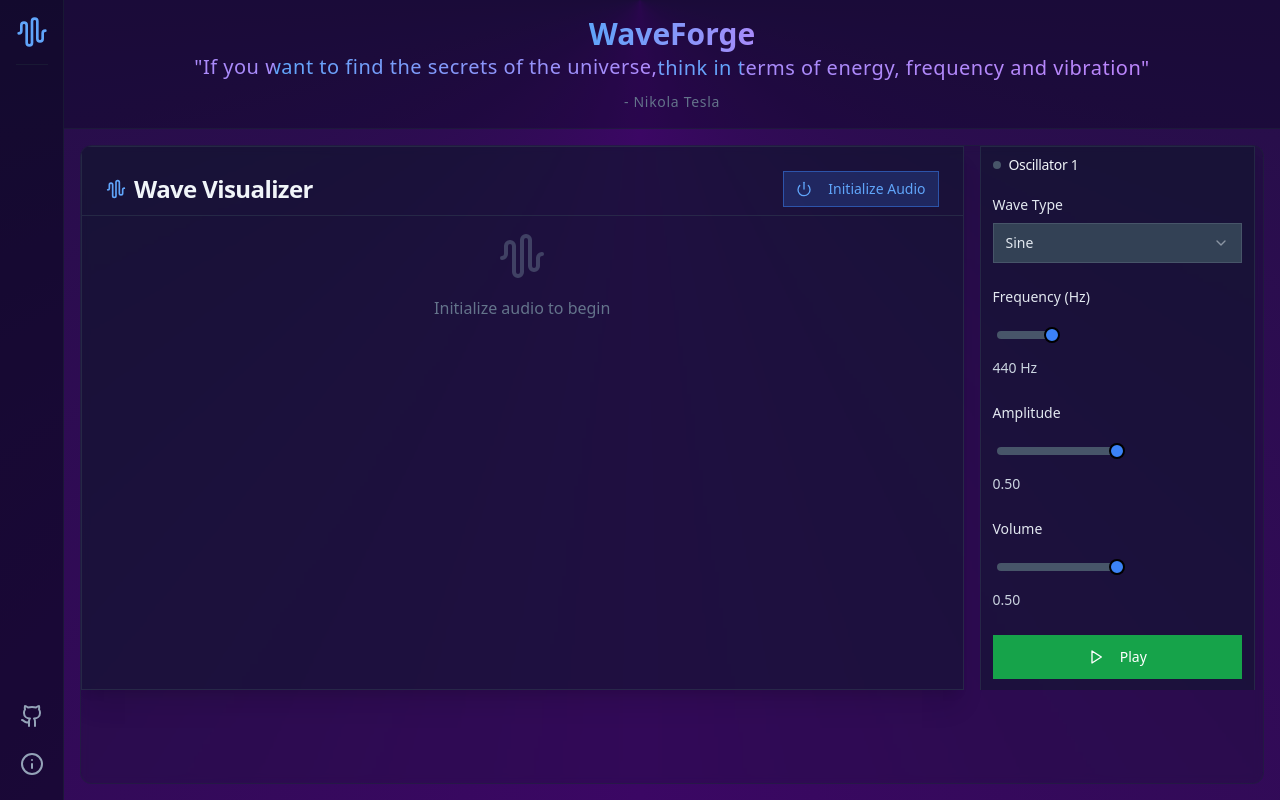
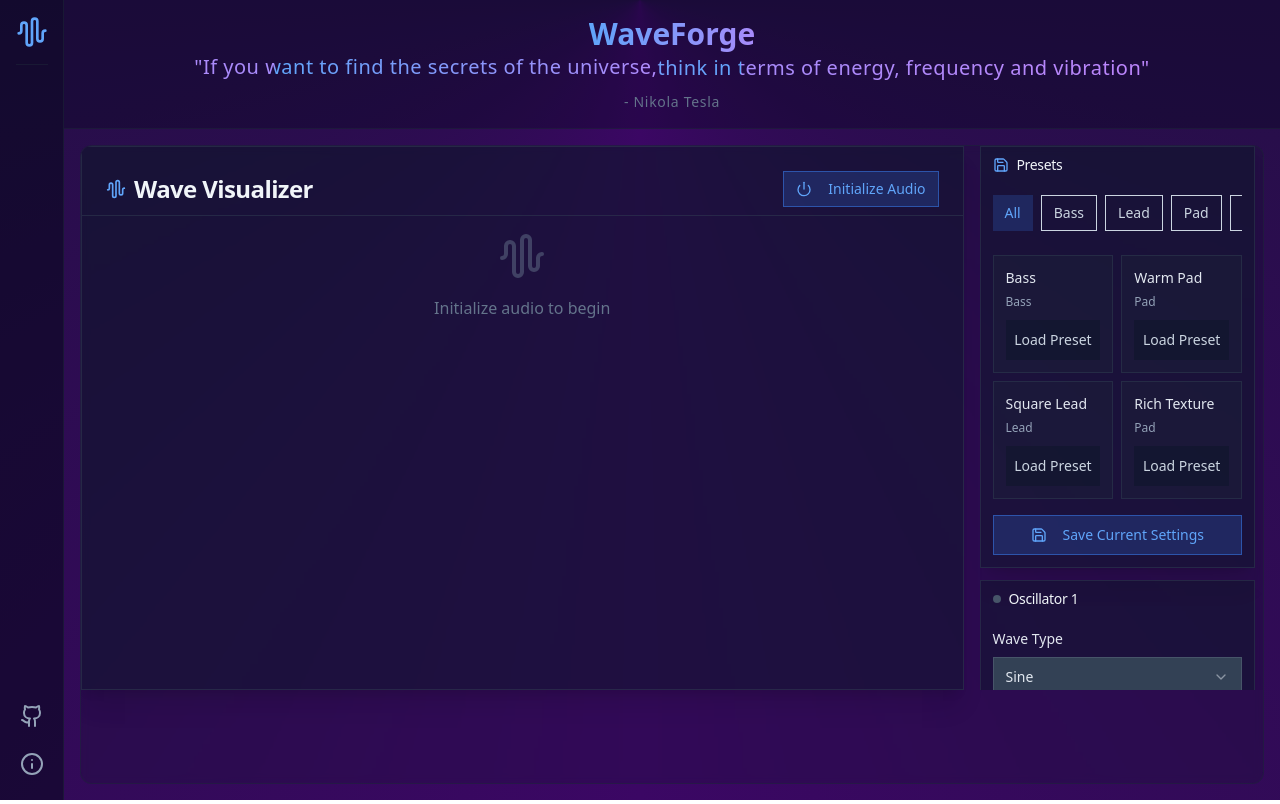
Before and after one commit to Sohaib-2/WaveForge, a React (Vite) app: page / in a window 1280 px wide. Built offline with nearby package versions, Linux system fonts and the light colour scheme.

Commit message:
added more presets

```diff
--- /dev/null
+++ b/src/components/Controls/PresetManager.jsx
@@ -0,0 +1,224 @@
+import React, { useState, useEffect } from 'react';
+import { Button } from '@/components/ui/button';
+import { Input } from '@/components/ui/input';
+import {
+  Dialog,
+  DialogContent,
+  DialogHeader,
+  DialogTitle,
+  DialogFooter,
+} from '@/components/ui/dialog';
+import { Save, Trash2, Star, Folder } from 'lucide-react';
+
+// Built-in presets
+const DEFAULT_PRESETS = {
+  'Bass': {
+    category: 'Bass',
+    settings: [
+      { type: 'sine', frequency: 55, amplitude: 0.7, volume: 0.8 },
+      { type: 'sine', frequency: 110, amplitude: 0.3, volume: 0.5 }
+    ]
+  },
+  'Warm Pad': {
+    category: 'Pad',
+    settings: [
+      { type: 'sine', frequency: 220, amplitude: 0.4, volume: 0.6 },
+      { type: 'sine', frequency: 440, amplitude: 0.3, volume: 0.4 },
+      { type: 'triangle', frequency: 880, amplitude: 0.2, volume: 0.3 }
+    ]
+  },
+  'Square Lead': {
+    category: 'Lead',
+    settings: [
+      { type: 'square', frequency: 440, amplitude: 0.4, volume: 0.6 },
+      { type: 'square', frequency: 443, amplitude: 0.2, volume: 0.3 }
+    ]
+  },
+  'Rich Texture': {
+    category: 'Pad',
+    settings: [
+      { type: 'sine', frequency: 220, amplitude: 0.3, volume: 0.6 },
+      { type: 'triangle', frequency: 330, amplitude: 0.2, volume: 0.4 },
+      { type: 'sawtooth', frequency: 440, amplitude: 0.1, volume: 0.3 }
+    ]
+  },
+};
+
+// Load presets from localStorage
+const loadCustomPresets = () => {
+  try {
+    const saved = localStorage.getItem('waveforge-presets');
+    return saved ? JSON.parse(saved) : {};
+  } catch (error) {
+    console.error('Error loading presets:', error);
+    return {};
+  }
+};
+
+// Save presets to localStorage
+const saveCustomPresets = (presets) => {
+  try {
+    localStorage.setItem('waveforge-presets', JSON.stringify(presets));
+  } catch (error) {
+    console.error('Error saving presets:', error);
+  }
+};
+
+const PresetManager = ({ currentSettings, onPresetLoad }) => {
+  const [customPresets, setCustomPresets] = useState({});
+  const [saveDialogOpen, setSaveDialogOpen] = useState(false);
+  const [newPresetName, setNewPresetName] = useState('');
+  const [selectedCategory, setSelectedCategory] = useState('All');
+
+  // Load custom presets on mount
+  useEffect(() => {
+    setCustomPresets(loadCustomPresets());
+  }, []);
+
+  const categories = ['All', 'Bass', 'Lead', 'Pad', 'Custom'];
+
+  const saveNewPreset = () => {
+    if (!newPresetName.trim()) return;
+
+    const newPresets = {
+      ...customPresets,
+      [newPresetName]: {
+        category: 'Custom',
+        settings: currentSettings,
+        created: new Date().toISOString()
+      }
+    };
+
+    setCustomPresets(newPresets);
+    saveCustomPresets(newPresets);
+    setSaveDialogOpen(false);
+    setNewPresetName('');
+  };
+
+  const deletePreset = (name) => {
+    const newPresets = { ...customPresets };
+    delete newPresets[name];
+    setCustomPresets(newPresets);
+    saveCustomPresets(newPresets);
+  };
+
+  const filteredPresets = {
+    ...DEFAULT_PRESETS,
+    ...customPresets
+  };
+
+  // Filter presets by category
+  const displayPresets = selectedCategory === 'All'
+    ? filteredPresets
+    : Object.fromEntries(
+        Object.entries(filteredPresets).filter(([_, preset]) =>
+          preset.category === selectedCategory
+        )
+      );
+
+      return (
+        <div className="space-y-4">
+          {/* Category Filter */}
+          <div className="flex gap-2 overflow-x-auto pb-2">
+            {categories.map(category => (
+              <Button
+                key={category}
+                variant={selectedCategory === category ? "default" : "outline"}
+                size="sm"
+                onClick={() => setSelectedCategory(category)}
+                className={`whitespace-nowrap ${
+                  selectedCategory === category
+                    ? "bg-blue-500/20 hover:bg-blue-500/30 text-blue-400 border-blue-500/50"
+                    : "text-slate-300 hover:text-blue-400"
+                }`}
+              >
+                {category}
+              </Button>
+            ))}
+          </div>
+
+          {/* Presets Grid */}
+          <div className="grid grid-cols-2 gap-2">
+            {Object.entries(displayPresets).map(([name, preset]) => (
+              <div
+                key={name}
+                className="relative group bg-slate-800/30 rounded-lg p-3 border border-slate-700/50 hover:border-blue-500/50 transition-all"
+              >
+                <div className="flex items-start justify-between">
+                  <div>
+                    <h3 className="text-sm font-medium text-slate-200">{name}</h3>
+                    <span className="text-xs text-slate-400">{preset.category}</span>
+                  </div>
+                  {'created' in preset && (
+                    <Button
+                      variant="ghost"
+                      size="sm"
+                      onClick={(e) => {
+                        e.stopPropagation();
+                        deletePreset(name);
+                      }}
+                      className="opacity-0 group-hover:opacity-100 h-6 w-6 p-0 text-red-400 hover:text-red-300 hover:bg-red-950/30"
+                    >
+                      <Trash2 className="h-3 w-3" />
+                    </Button>
+                  )}
+                </div>
+                <Button
+                  variant="ghost"
+                  className="mt-2 w-full bg-slate-900/50 hover:bg-blue-500/20 text-slate-300 hover:text-blue-400"
+                  onClick={() => onPresetLoad(preset.settings)}
+                >
+                  Load Preset
+                </Button>
+              </div>
+            ))}
+          </div>
+
+          {/* Save New Preset Button */}
+          <Button
+            onClick={() => setSaveDialogOpen(true)}
+            className="w-full bg-blue-500/20 hover:bg-blue-500/30 text-blue-400 border border-blue-500/50"
+          >
+            <Save className="w-4 h-4 mr-2" />
+            Save Current Settings
+          </Button>
+
+          {/* Save Preset Dialog */}
+          <Dialog open={saveDialogOpen} onOpenChange={setSaveDialogOpen}>
+            <DialogContent className="bg-slate-900/95 border-slate-700/50">
+              <DialogHeader>
+                <DialogTitle className="text-slate-200">Save Preset</DialogTitle>
+              </DialogHeader>
+              <div className="space-y-4 py-4">
+                <div className="space-y-2">
+                  <label className="text-sm text-slate-300">Preset Name</label>
+                  <Input
+                    value={newPresetName}
+                    onChange={(e) => setNewPresetName(e.target.value)}
+                    placeholder="My Awesome Preset"
+                    className="bg-slate-800/50 border-slate-700 text-slate-200 placeholder:text-slate-500"
+                  />
+                </div>
+              </div>
+              <DialogFooter>
+                <Button
+                  variant="ghost"
+                  onClick={() => setSaveDialogOpen(false)}
+                  className="text-slate-300 hover:text-slate-200 hover:bg-slate-800/50"
+                >
+                  Cancel
+                </Button>
+                <Button
+                  onClick={saveNewPreset}
+                  className="bg-blue-500/20 hover:bg-blue-500/30 text-blue-400 border border-blue-500/50"
+                >
+                  Save Preset
+                </Button>
+              </DialogFooter>
+            </DialogContent>
+          </Dialog>
+        </div>
+      );
+    };
+
+export default PresetManager;
--- a/src/components/WaveGenerator/index.jsx
+++ b/src/components/WaveGenerator/index.jsx
@@ -1,9 +1,10 @@
 import React, { useState, useEffect, useCallback, useRef } from 'react';
 import { Card, CardContent, CardHeader, CardTitle } from '@/components/ui/card';
 import { Button } from '@/components/ui/button';
-import { Trash2, Plus, Power, AudioWaveform } from 'lucide-react';
+import { Trash2, Plus, Power, AudioWaveform, Save } from 'lucide-react';
 import WaveControls from '../Controls/WaveControls';
 import WaveVisualizer from '../WaveVisualizer';
+import PresetManager from '../Controls/PresetManager';
 import useAudioContext from '../../hooks/useAudioContext';
 
 const WaveGenerator = () => {
@@ -19,6 +20,7 @@ const WaveGenerator = () => {
     }
   ]);
   const [analyser, setAnalyser] = useState(null);
+  const [showPresets, setShowPresets] = useState(false);
   const activeOscillators = useRef(new Map());
 
   const handleStartAudio = useCallback(() => {
@@ -121,6 +123,22 @@ const WaveGenerator = () => {
     };
   }, [oscillators.map(o => o.isPlaying).join(',')]);
 
+  const handlePresetLoad = (presetSettings) => {
+    // Stop all currently playing oscillators
+    oscillators.forEach(osc => {
+      if (osc.isPlaying) {
+        stopOscillator(osc.id);
+      }
+    });
+
+    // Load new preset settings
+    setOscillators(presetSettings.map((settings, index) => ({
+      ...settings,
+      id: index + 1,
+      isPlaying: false
+    })));
+  };
+
   return (
     <div className="h-[calc(100vh-16rem)]">
       <div className="grid grid-cols-1 lg:grid-cols-4 gap-4 h-full">
@@ -162,6 +180,25 @@ const WaveGenerator = () => {
         </div>
 
         <div className="flex flex-col gap-3 overflow-auto pr-2">
+          {/* Presets Card */}
+          <Card className="bg-slate-900/50 border-slate-700/50 shadow-xl">
+            <CardHeader className="pb-2 px-3 pt-2">
+              <CardTitle className="text-slate-100 text-sm font-medium flex items-center gap-2">
+                <Save className="h-4 w-4 text-blue-400" />
+                Presets
+              </CardTitle>
+            </CardHeader>
+            <CardContent className="p-3">
+              <PresetManager
+                currentSettings={oscillators.map(({ type, frequency, amplitude, volume }) =>
+                  ({ type, frequency, amplitude, volume })
+                )}
+                onPresetLoad={handlePresetLoad}
+              />
+            </CardContent>
+          </Card>
+
+          {/* Oscillators */}
           <div className="space-y-2">
             {oscillators.map((osc) => (
               <Card
@@ -198,6 +235,8 @@ const WaveGenerator = () => {
               </Card>
             ))}
           </div>
+
+          {/* Add Oscillator Button */}
           <Button
             onClick={addOscillator}
             className="bg-blue-500/20 hover:bg-blue-500/30 text-blue-400 border border-blue-500/50"
@@ -213,4 +252,5 @@ const WaveGenerator = () => {
 };
 
 
+
 export default WaveGenerator;
--- /dev/null
+++ b/src/components/ui/input.jsx
@@ -0,0 +1,19 @@
+import * as React from "react"
+
+import { cn } from "@/lib/utils"
+
+const Input = React.forwardRef(({ className, type, ...props }, ref) => {
+  return (
+    (<input
+      type={type}
+      className={cn(
+        "flex h-10 w-full rounded-md border border-input bg-background px-3 py-2 text-sm ring-offset-background file:border-0 file:bg-transparent file:text-sm file:font-medium file:text-foreground placeholder:text-muted-foreground focus-visible:outline-none focus-visible:ring-2 focus-visible:ring-ring focus-visible:ring-offset-2 disabled:cursor-not-allowed disabled:opacity-50",
+        className
+      )}
+      ref={ref}
+      {...props} />)
+  );
+})
+Input.displayName = "Input"
+
+export { Input }
```
